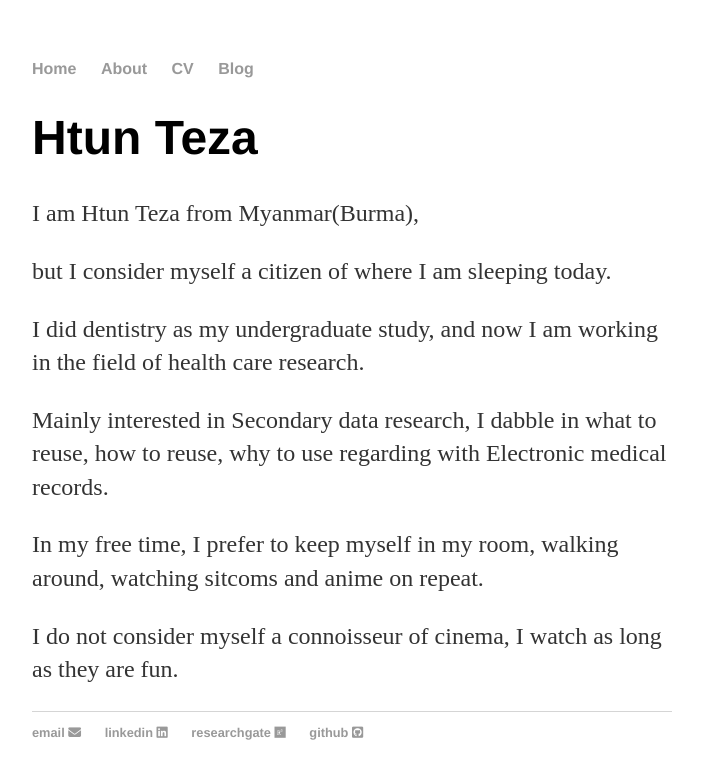
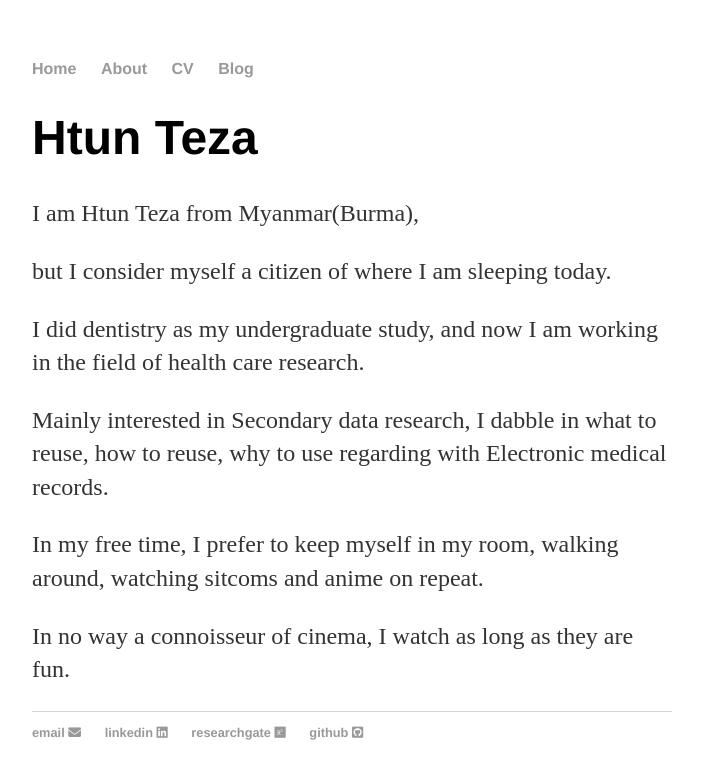
Before and after one commit to finerbrighterlighter/finerbrighterlighter.github.io, a Jekyll site: the page built from index.html, in a window 1280 px wide. Shown: the top 779 px of the page, without its empty margins (288-991 px from the left). Built offline with Jekyll 4.4.1, drawn with Linux system fonts in a browser that asks for light colours; nearby versions of some CDN libraries.

Commit message:
Update index.html

```diff
--- a/index.html
+++ b/index.html
@@ -12,5 +12,5 @@ title: Home
 	</body>
 	<body>
 		<p>In my free time, I prefer to keep myself in my room, walking around, watching sitcoms and anime on repeat.</p>
-		<p>I do not consider myself a connoisseur of cinema, I watch as long as they are fun.</p>
+		<p>In no way a connoisseur of cinema, I watch as long as they are fun.</p>
 	</body>
```
